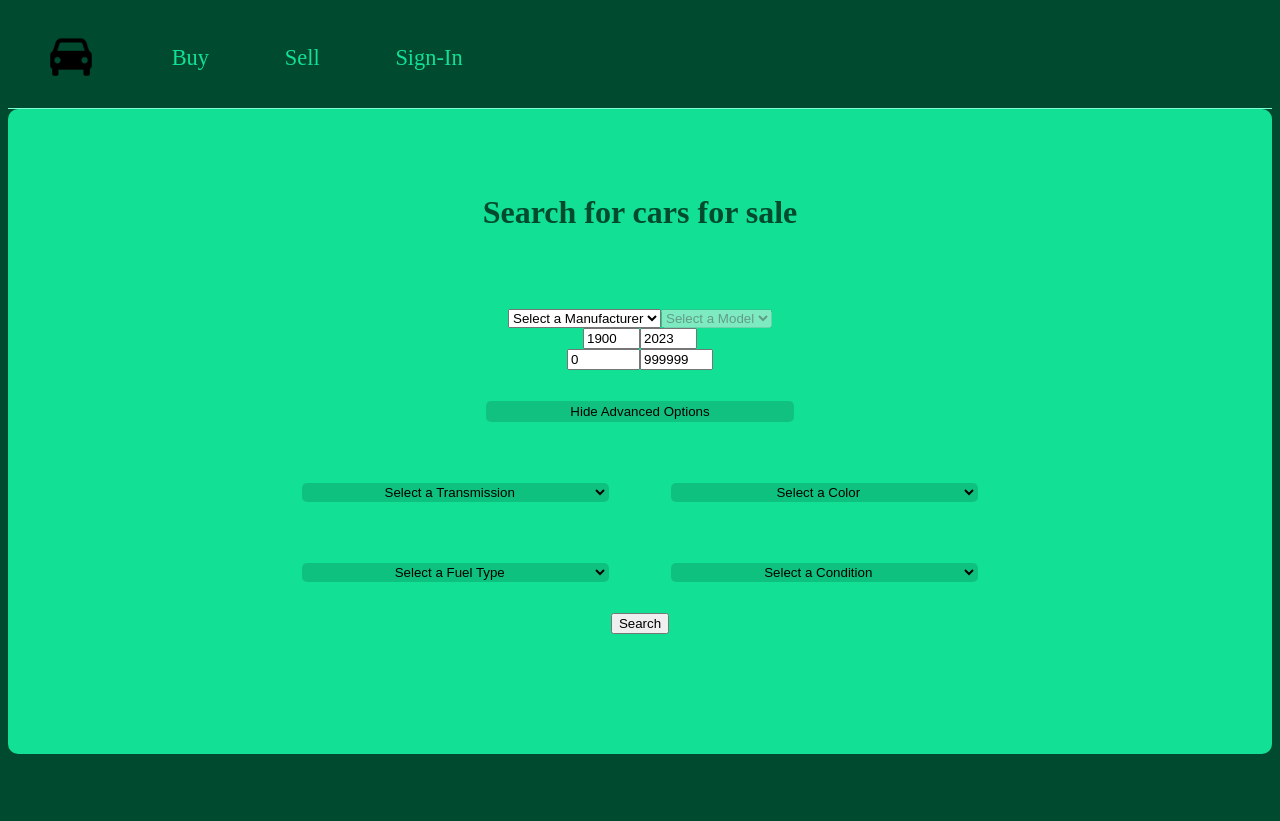
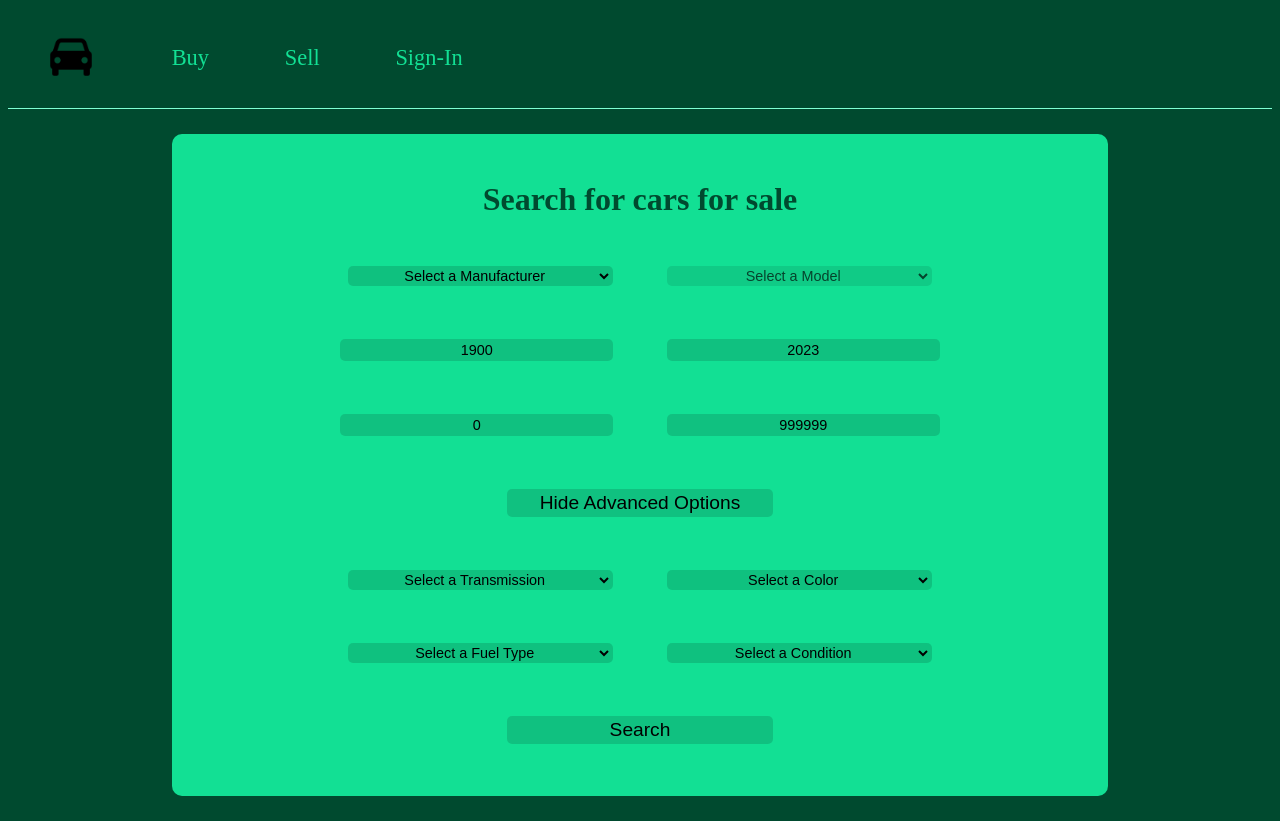
Before and after one commit to stephen447/car-advertising-app, a React (Create React App) app in the folder frontend/: page /search in a window 1280 px wide. Before the commit the page ends 800 px from the top, so only its background shows below. Built offline with nearby package versions, Linux system fonts and the light colour scheme; no server answers.

Commit message:
search page

```diff
--- a/frontend/src/App.css
+++ b/frontend/src/App.css
@@ -11,6 +11,12 @@ html {
 @media (max-width: 480px) {
   html {
     font-size: 10px; /* Even smaller base font size for mobile */
+  }
+}
+
+@media (max-width: 250px) {
+  html {
+    font-size: 7px; /* Even smaller base font size for mobile */
   }
 }
 :root {
--- a/frontend/src/components/advancedSearchForm/advancedSearchForm.jsx
+++ b/frontend/src/components/advancedSearchForm/advancedSearchForm.jsx
@@ -4,7 +4,6 @@ import { useNavigate } from "react-router-dom";
 import axios from "axios";
 
 export default function AdvancedSearchForm() {
-  const x = process.env.REACT_APP_API_BASE_URL;
   const navigate = useNavigate(); // Use useNavigate to redirect to a new page
   // State variables
   // Options for the manufacturers and models in the form
@@ -155,23 +154,23 @@ export default function AdvancedSearchForm() {
   };
 
   return (
-    <div className="basicSearchForm">
+    <div className="basic-search-form">
       <h1>Search for cars for sale</h1> {/* Header */}
-      <form onSubmit={handleSubmit} className="basicSearchForm">
+      <form onSubmit={handleSubmit} className="basic-search-form__form">
         {/* Form */}
 
-        <div className="basicSearchForm__selectGroup">
+        <div className="basic-search-form__select-group">
           {" "}
           {/* Select Group for the manufacturer and model select options*/}
           <select
-            className="basicSearchForm__formSelect"
+            className="basic-search-form__form-select"
             onChange={handleManufacturerChange}
           >
             <option value="">Select a Manufacturer</option>
             {ManufacturerOptions.map(makeOption)}
           </select>
           <select
-            className="basicSearchForm__formSelect"
+            className="basic-search-form__form-select"
             disabled={disableModelOptions}
             onChange={handleModelChange}
           >
@@ -180,11 +179,11 @@ export default function AdvancedSearchForm() {
           </select>
         </div>
 
-        <div className="basicSearchForm__selectGroup">
+        <div className="basic-search-form__select-group">
           {/* Select Group for the minimum and maximum year select options*/}
           <input
             type="number"
-            className="basicSearchForm__formSelect"
+            className="basic-search-form__form-select"
             min="1900"
             max="2023"
             onChange={(e) => setMinYear(e.target.value)}
@@ -192,7 +191,7 @@ export default function AdvancedSearchForm() {
           />
           <input
             type="number"
-            className="basicSearchForm__formSelect"
+            className="basic-search-form__form-select"
             min="1900"
             max="2023"
             onChange={(e) => setMaxYear(e.target.value)}
@@ -200,11 +199,11 @@ export default function AdvancedSearchForm() {
           />
         </div>
 
-        <div className="basicSearchForm__selectGroup">
+        <div className="basic-search-form__select-group">
           {/* Select Group for the minimum and maximum price select options*/}
           <input
             type="number"
-            className="basicSearchForm__formSelect"
+            className="basic-search-form__form-select"
             min="0"
             max="999999"
             onChange={(e) => setMinPrice(e.target.value)}
@@ -212,7 +211,7 @@ export default function AdvancedSearchForm() {
           />
           <input
             type="number"
-            className="basicSearchForm__formSelect"
+            className="basic-search-form__form-select"
             min="0"
             max="999999"
             onChange={(e) => setMaxPrice(e.target.value)}
@@ -220,9 +219,9 @@ export default function AdvancedSearchForm() {
           />
         </div>
 
-        <div className="selectGroup">
+        <div className="basic-search-form__select-group">
           <button
-            className="submitButton"
+            className="basic-search-form__submit-button"
             type="button"
             onClick={toggleAdvancedOptions}
           >
@@ -231,35 +230,36 @@ export default function AdvancedSearchForm() {
               : "Show Advanced Options"}
           </button>
         </div>
+
         {showAdvancedOptions && (
-          <div className="advancedOptions">
+          <div className="basic-search-form__advanced-options">
             {/* Add your advanced search options here */}
-            <div className="selectGroup">
+            <div className="basic-search-form__select-group">
               <select
-                className="formSelect"
+                className="basic-search-form__form-select"
                 onChange={(e) => setTransmission(e.target.value)}
               >
                 <option value="">Select a Transmission</option>
                 {transmissionOptions.map(makeOption)}
               </select>
               <select
-                className="formSelect"
+                className="basic-search-form__form-select"
                 onChange={(e) => setColor(e.target.value)}
               >
                 <option value="">Select a Color</option>
                 {colorOptions.map(makeOption)}
               </select>
             </div>
-            <div className="selectGroup">
+            <div className="basic-search-form__select-group">
               <select
-                className="formSelect"
+                className="basic-search-form__form-select"
                 onChange={(e) => setFuel(e.target.value)}
               >
                 <option value="">Select a Fuel Type</option>
                 {fuelTypeOptions.map(makeOption)}
               </select>
               <select
-                className="formSelect"
+                className="basic-search-form__form-select"
                 onChange={(e) => setCondition(e.target.value)}
               >
                 <option value="">Select a Condition</option>
@@ -268,9 +268,10 @@ export default function AdvancedSearchForm() {
             </div>
           </div>
         )}
-        <div className="basicSearchForm__selectGroup">
+
+        <div className="basic-search-form__select-group">
           {/* Submit button*/}
-          <button className="basicSearchForm__submitButton" type="submit">
+          <button className="basic-search-form__submit-button" type="submit">
             Search
           </button>
         </div>
--- a/frontend/src/components/basicSearchForm/basicSearchForm.css
+++ b/frontend/src/components/basicSearchForm/basicSearchForm.css
@@ -42,6 +42,7 @@
     font-size: 1.2rem;
     width: 30%;
     margin: 3%;
+    min-width: fit-content;
 }
 
 /* Modifier: submit-button on hover */
```
Also changed, not shown: frontend/src/components/advancedSearchForm/advancedSearchForm.css (line endings or trailing spaces).
